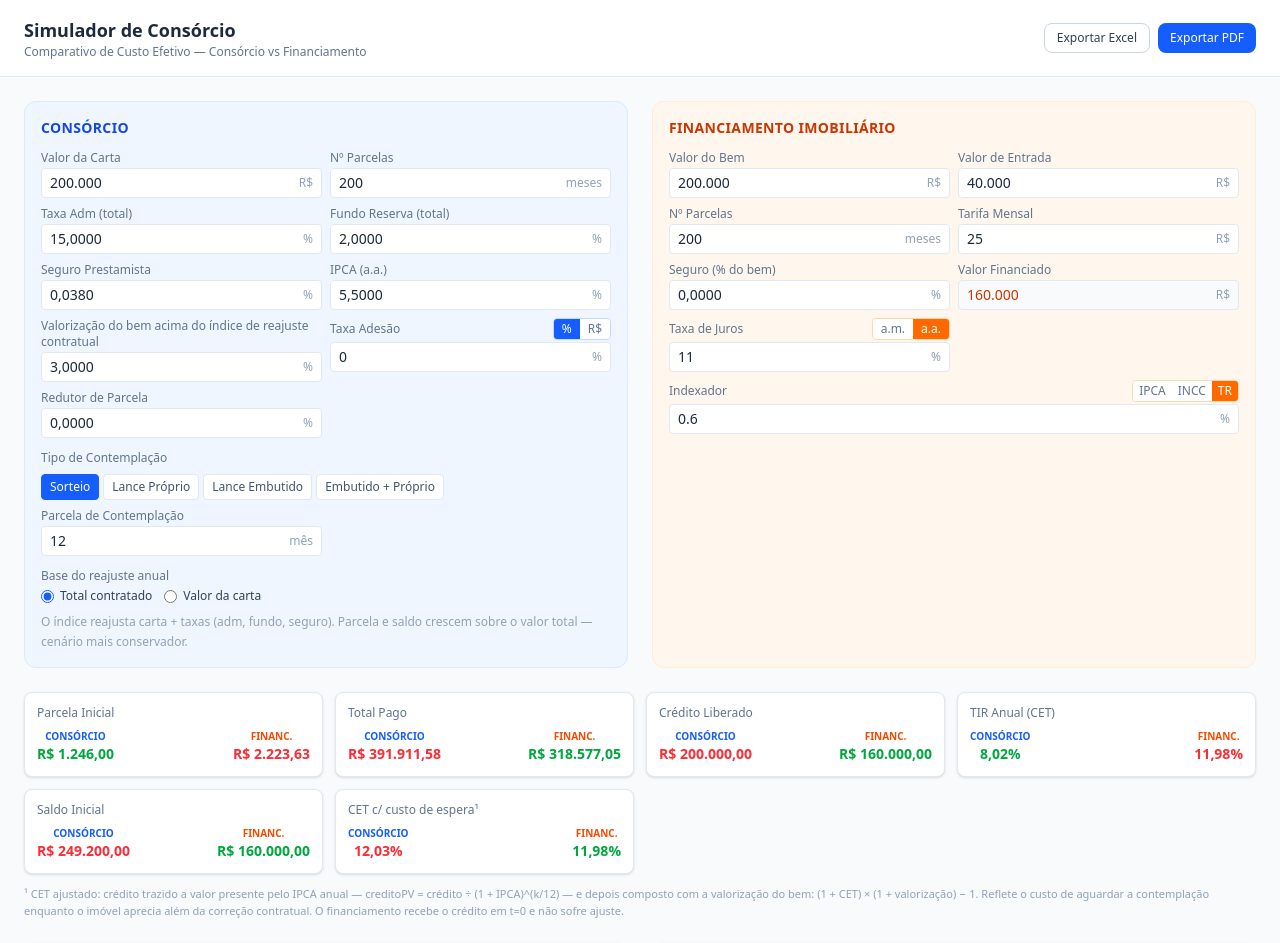
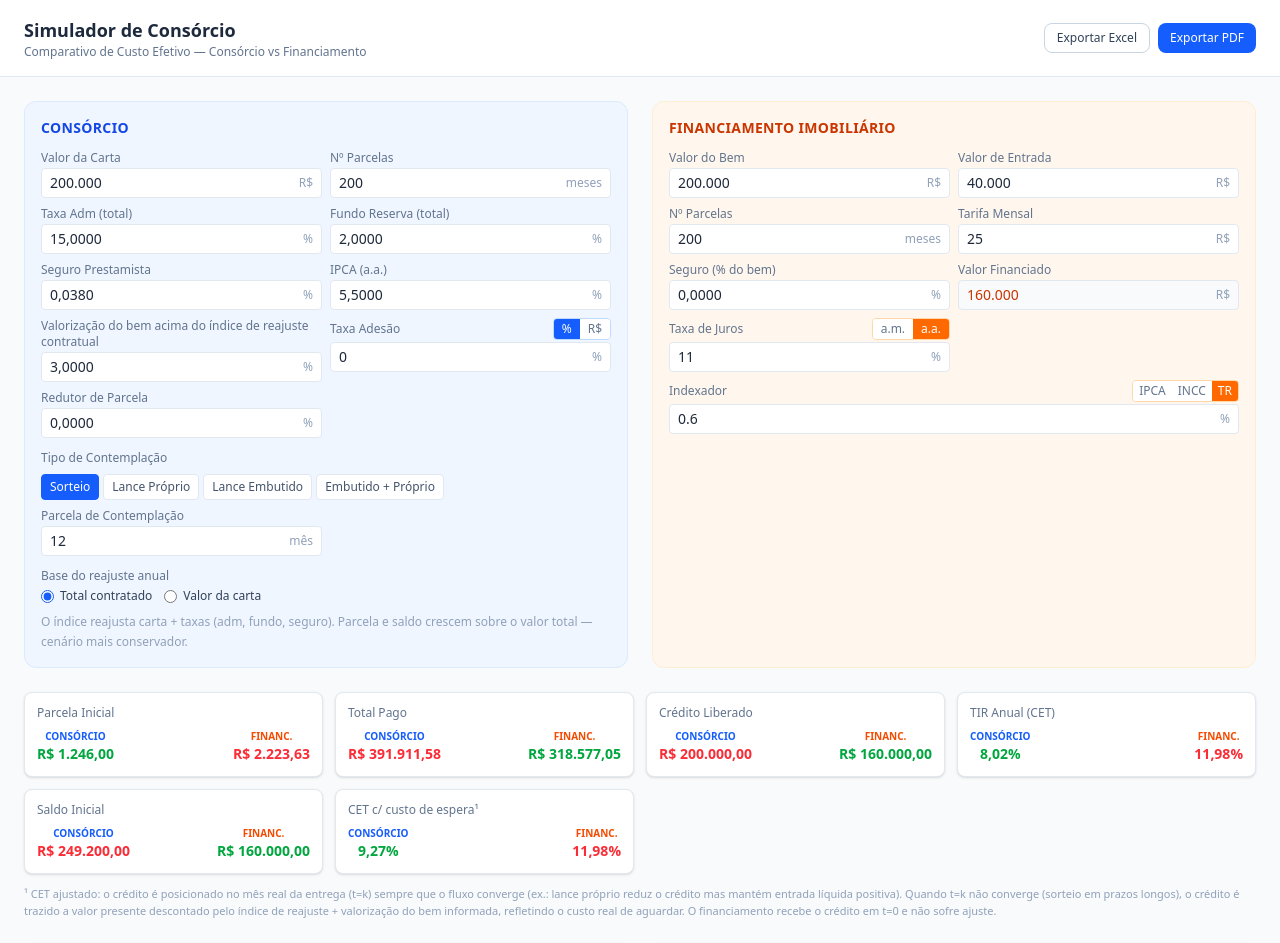
Before and after one commit to SetUp-Assessoria/cet-consorcio, a React (Vite) app: page / in a window 1280 px wide. Shown: the top 943 px of the page. Built offline with nearby package versions, Linux system fonts and the light colour scheme.

Commit message:
Revert "fix: CET ajustado — PV por IPCA anual (expoente k/12) composto com valorização"
This reverts commit 69a9047c17e8541017b51eeddbca172b22daa513.

```diff
--- a/src/App.tsx
+++ b/src/App.tsx
@@ -35,10 +35,11 @@ export default function App() {
         <ResumoCards consorcio={resultadoConsorcio} financiamento={resultadoFinanciamento} />
 
         <p className="text-[11px] text-slate-400 -mt-3">
-          ¹ CET ajustado: crédito trazido a valor presente pelo IPCA anual — creditoPV = crédito ÷ (1 + IPCA)^(k/12) —
-          e depois composto com a valorização do bem: (1 + CET) × (1 + valorização) − 1. Reflete o custo de aguardar
-          a contemplação enquanto o imóvel aprecia além da correção contratual. O financiamento recebe o crédito
-          em t=0 e não sofre ajuste.
+          ¹ CET ajustado: o crédito é posicionado no mês real da entrega (t=k) sempre que o fluxo converge
+          (ex.: lance próprio reduz o crédito mas mantém entrada líquida positiva). Quando t=k não converge
+          (sorteio em prazos longos), o crédito é trazido a valor presente descontado pelo índice de reajuste
+          + valorização do bem informada, refletindo o custo real de aguardar. O financiamento recebe o
+          crédito em t=0 e não sofre ajuste.
         </p>
 
         <Graficos
--- a/src/domain/consorcio.ts
+++ b/src/domain/consorcio.ts
@@ -118,14 +118,25 @@ export function calcularConsorcio(p: ConsorcioParams): ResultadoSimulacao {
   const tirAnual = Math.pow(1 + tirMensal, 12) - 1
   const vplVal = npv(tirMensal, fluxoCET.slice(1)) + fluxoCET[0]
 
-  // CET ajustado: crédito trazido a valor presente descontado pelo IPCA anual
-  // (expoente k/12 para converter parcelas em anos), depois composto com a
-  // valorização do bem informada: (1 + CET_PV) × (1 + valorização) − 1.
-  const creditoPV = creditoLiberado / Math.pow(1 + p.ipca, p.parcelaContemplacao / 12)
-  const fluxoPV = [creditoPV, ...linhas.map(l => -(l.parcela + l.lance))]
-  const tirMensalPV = irr(fluxoPV)
-  const cetPV = Math.pow(1 + tirMensalPV, 12) - 1
-  const tirAnualOpp = (1 + cetPV) * (1 + p.valorizacaoImovel) - 1
+  // CET ajustado: tenta t=k primeiro (válido quando há troca de sinal única no fluxo,
+  // ex: lance próprio que reduz o crédito mas mantém entrada líquida positiva).
+  // Se não convergir (sorteio em prazos longos → sem raiz positiva), cai no PV:
+  // crédito trazido a t=0 descontado por IPCA + valorização do bem, capturando o
+  // custo real de aguardar sem quebrar a convergência do IRR.
+  const fluxoTK = [0, ...linhas.map((l, i) => {
+    const saida = -(l.parcela + l.lance)
+    return i + 1 === p.parcelaContemplacao ? creditoLiberado + saida : saida
+  })]
+  const tirMensalTK = irr(fluxoTK, 0, 2)
+  let tirAnualOpp: number
+  if (isFinite(tirMensalTK) && !isNaN(tirMensalTK)) {
+    tirAnualOpp = Math.pow(1 + tirMensalTK, 12) - 1
+  } else {
+    const rDiscountMensal = Math.pow((1 + p.ipca) * (1 + p.valorizacaoImovel), 1 / 12) - 1
+    const creditoPV = creditoLiberado / Math.pow(1 + rDiscountMensal, p.parcelaContemplacao)
+    const fluxoPV = [creditoPV, ...linhas.map(l => -(l.parcela + l.lance))]
+    tirAnualOpp = Math.pow(1 + irr(fluxoPV), 12) - 1
+  }
 
   return {
     saldoDevedor: totalContratado,
```
